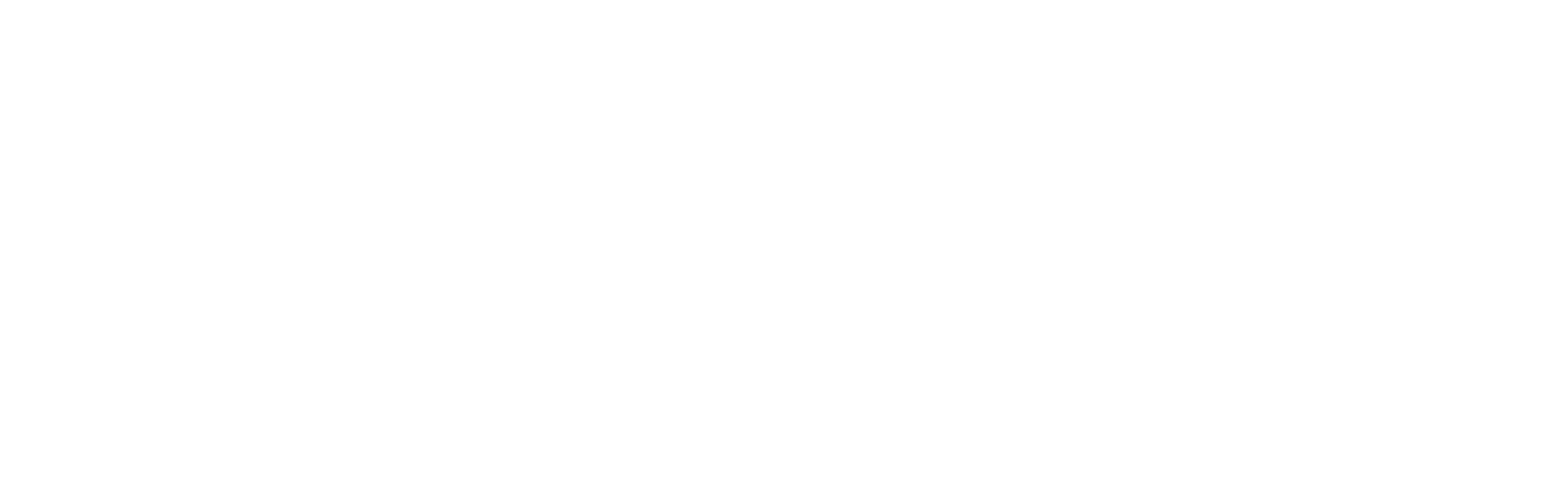
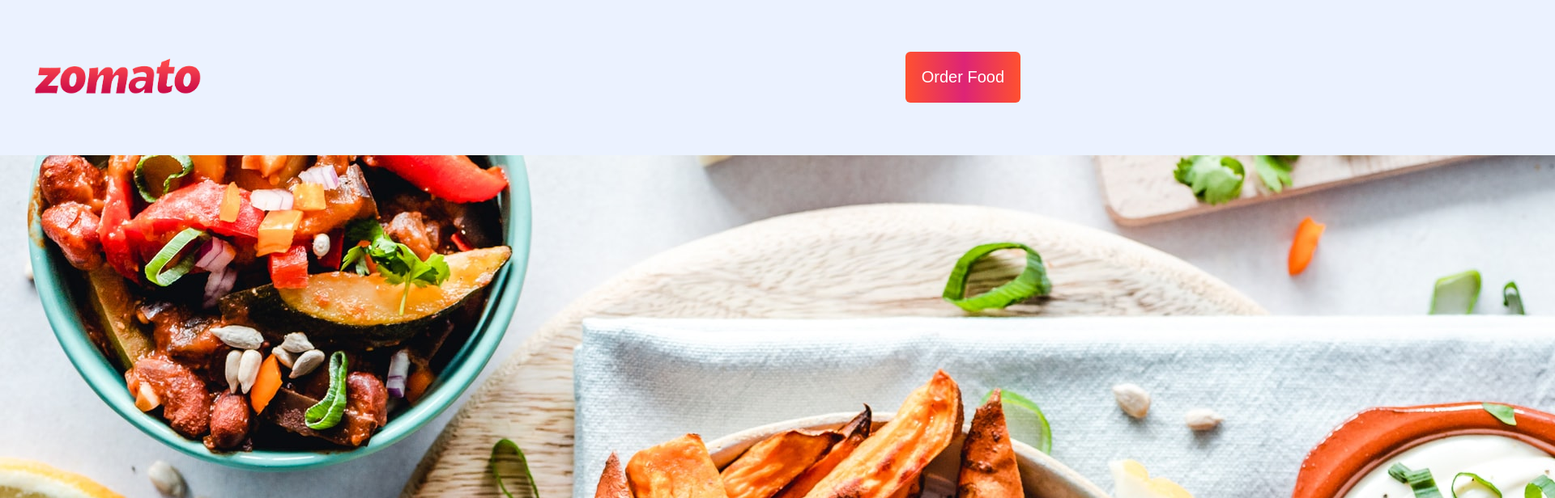
Before and after one commit to sandykr01/mission-1, a plain HTML site: page index.html in a window 1280 px wide. Shown: the top 616 px of the page at 81% size, 1920 px wide, since content can reach past the window. Drawn offline with Linux system fonts and the light colour scheme.

Commit message:
add navbar

```diff
--- a/index.html
+++ b/index.html
@@ -1,12 +1,41 @@
 <!DOCTYPE html>
 <html lang="en">
+
 <head>
-    <meta charset="UTF-8">
-    <meta http-equiv="X-UA-Compatible" content="IE=edge">
-    <meta name="viewport" content="width=device-width, initial-scale=1.0">
-    <title>Document</title>
+    <meta charset="UTF-8" />
+    <meta http-equiv="X-UA-Compatible" content="IE=edge" />
+    <meta name="viewport" content="width=device-width, initial-scale=1.0" />
+    <link rel="preconnect" href="https://fonts.gstatic.com">
+    <link
+        href="https://fonts.googleapis.com/css2?family=Merriweather:ital,wght@0,300;0,400;0,700;0,900;1,300;1,400;1,700;1,900&display=swap"
+        rel="stylesheet">
+        <link rel="stylesheet" href="styles.css">
+    <title>Project</title>
 </head>
 <body>
-
+    <!-- Navbar -->
+    <header>
+        <nav class="navbar">
+            <div class="navbar__brand">
+                <img src="logo.png" alt="logo" class="navbar__logo">
+            </div>
+            <div class="navbar__nav__items">
+                <button class="nav__item button__primary">
+                    Order Food
+                </button>
+            </div>
+        </nav>
+    </header>
+    <!-- Hero section -->
+    <main class="container">
+        <section class="hero__container">
+            <div class="hero__image__container">
+                <img src="hero.jpg" alt="hero__image" class="hero__image">
+            </div>
+            <div class="hero__description">
+            <h1 class="hero__text">Order food</h1>
+            </div>
+        </section>
+    </main>
 </body>
 </html>
--- a/styles.css
+++ b/styles.css
@@ -0,0 +1,71 @@
+*{
+    margin: 0;
+    padding: 0;
+    box-sizing: border-box;
+}
+
+body{
+    font-family: "Merriweather", sans-serif;
+    background-color: #ebf2ff;
+    overflow-x: hidden;
+}
+
+.button__primary{
+    background-image: linear-gradient(
+    to right,
+    #ff512f 0%,
+    #dd2476 51%,
+    #ff512f 100%
+  );
+
+    color: #fff;
+    padding: 10px;
+    border: none;
+    border-radius: 6px;
+}
+.navbar{
+    display: flex;
+    justify-content: space-around;
+    align-items: center;
+}
+
+.navbar__brand{
+    width: 100px;
+}
+
+.navbar__logo{
+    width: 100%;
+}
+
+
+
+@media  (min-width: 768px) {
+    .navbar{
+        justify-content: space-between;
+        padding: 10px 20px;
+    }
+    .navbar__brand{
+        width: 150px;
+        }
+     .button__primary{
+        {
+        padding: 20px;
+        font-size: 20px;
+    }
+}
+
+@media (min-width: 1020px) {
+    .navbar{
+        justify-content: space-between;
+        padding: 10px 20px;
+    }
+
+    .navbar__brand{
+    width: 250px;
+    }
+
+    .button__primary{
+        padding: 20px;
+        font-size: 20px;
+    }
+}
```
